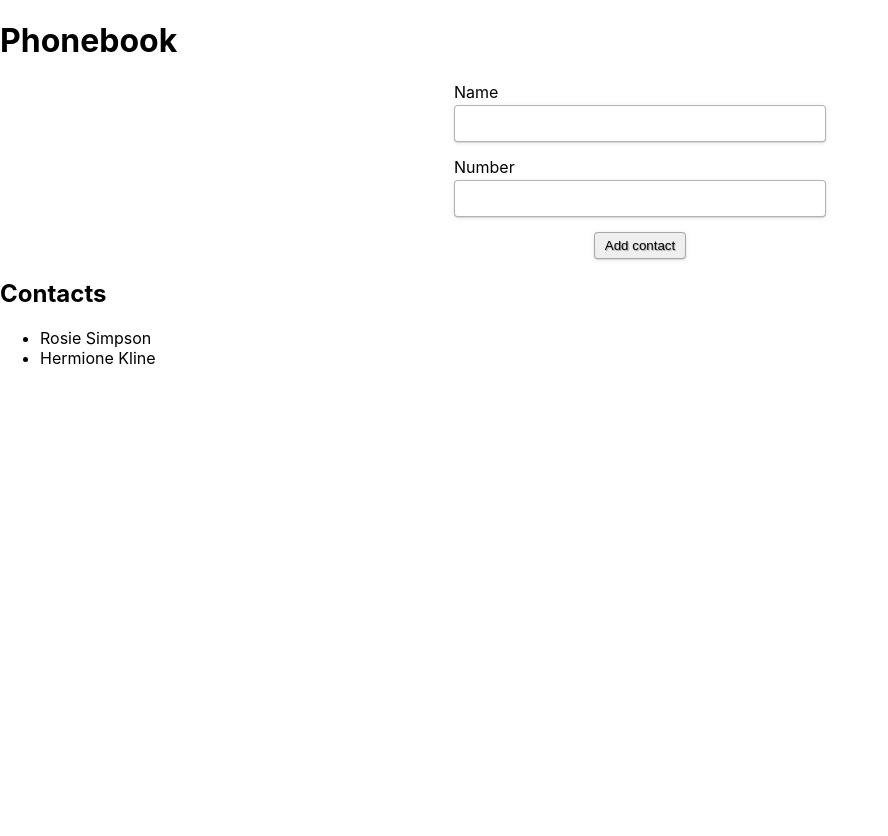
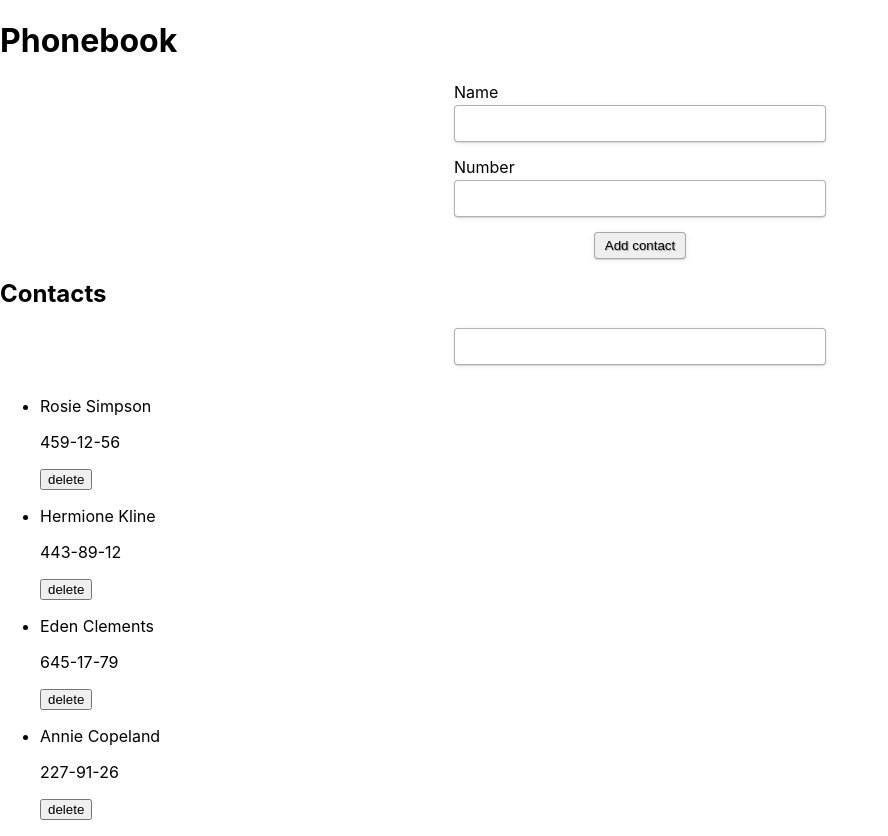
Before and after one commit to ViktoriaTorianik/goit-react-hw-02-phonebook, a React (Create React App) app: page / in a window 1280 px wide. Shown: the whole page, without its empty margins (0-888 px from the left). Before the commit the page ends 800 px from the top, so only its background shows below. Built offline with nearby package versions, Linux system fonts and the light colour scheme.

Commit message:
deleteContact

```diff
--- a/src/components/App.jsx
+++ b/src/components/App.jsx
@@ -1,14 +1,23 @@
 import { Component } from 'react';
 import React from 'react';
 import Form from './Form/Form';
+import Filter from './Filter/Filter';
+import Contacts from './Contact/Contact';
+import initialContacts from './contactes.json';
 class App extends Component {
   state = {
-    contacts: [],
+    contacts: initialContacts,
   };
   formSubmitHendler = data => {
     console.log(data);
   };
+  deleteContact = contactId => {
+    this.setState(prevState => ({
+      contacts: prevState.contacts.filter(contact => contact.id !== contactId),
+    }));
+  };
   render() {
+    const { contacts } = this.state;
     return (
       <div>
         <div>
@@ -17,10 +26,11 @@ class App extends Component {
         </div>
         <div>
           <h2>Contacts</h2>
-          <ul>
-            <li> Rosie Simpson </li>
-            <li> Hermione Kline</li>
-          </ul>
+          <Filter></Filter>
+          <Contacts
+            contacts={contacts}
+            onDeleteContact={this.deleteContact}
+          ></Contacts>
         </div>
       </div>
     );
--- /dev/null
+++ b/src/components/Contact/Contact.jsx
@@ -0,0 +1,14 @@
+const Contacts = ({ contacts, onDeleteContact }) => {
+  return (
+    <ul>
+      {contacts.map(({ id, name, number }) => (
+        <li key={id}>
+          <p>{name}</p>
+          <p>{number}</p>
+          <button onClick={() => onDeleteContact(id)}>delete</button>
+        </li>
+      ))}
+    </ul>
+  );
+};
+export default Contacts;
--- /dev/null
+++ b/src/components/Filter/Filter.jsx
@@ -0,0 +1,12 @@
+import { Input } from 'components/Form/Form.styled';
+import { FormFilter } from './Filter.styled';
+const Filter = ({ value, onChange }) => {
+  return (
+    <FormFilter action="">
+      <label htmlFor="">
+        <Input type="name" value={value} onChange={onChange} />
+      </label>
+    </FormFilter>
+  );
+};
+export default Filter;
--- /dev/null
+++ b/src/components/Filter/Filter.styled.jsx
@@ -0,0 +1,5 @@
+import styled from '@emotion/styled';
+export const FormFilter = styled.form`
+  display: flex;
+  justify-content: center;
+`;
--- /dev/null
+++ b/src/components/contactes.json
@@ -0,0 +1,6 @@
+[
+      { "id": "id-1", "name": "Rosie Simpson", "number": "459-12-56" },
+      { "id": "id-2", "name": "Hermione Kline", "number": "443-89-12" },
+      { "id": "id-3", "name": "Eden Clements", "number": "645-17-79" },
+      { "id": "id-4", "name": "Annie Copeland", "number": "227-91-26" }
+    ]
```
Also changed, not shown: src/components/Contact/Contact.styled.jsx (added).
